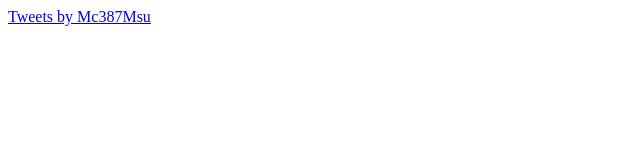
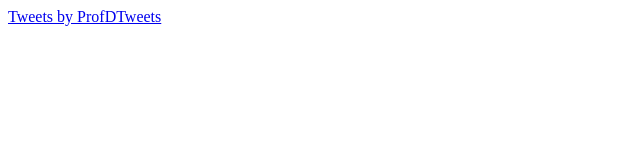
Before and after one commit to msuProfD/twitter-embed, a plain HTML site: page index.html in a window 1280 px wide. Shown: the full height of the page, 0-640 px from the left. Drawn offline with Linux system fonts and the light colour scheme.

Commit message:
Update index.html

```diff
--- a/index.html
+++ b/index.html
@@ -4,8 +4,8 @@
 </head>
 <body>
 
-<a class="twitter-timeline" href="https://twitter.com/Mc387Msu">
-  Tweets by Mc387Msu
+<a class="twitter-timeline" href="https://twitter.com/ProfD">
+  Tweets by ProfDTweets
 </a>
 <script async src="//platform.twitter.com/widgets.js" charset="utf-8></script>
 
```
